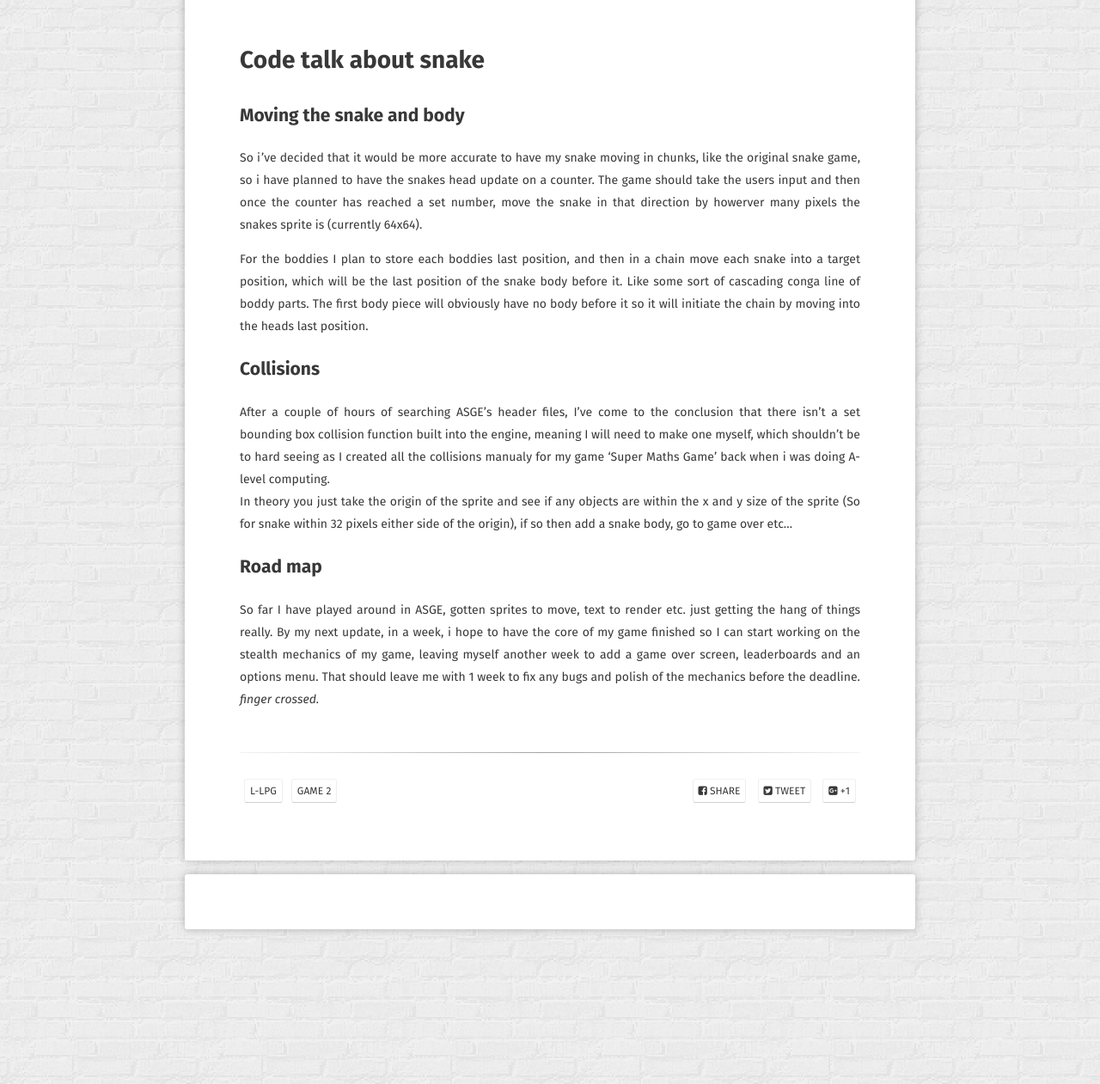
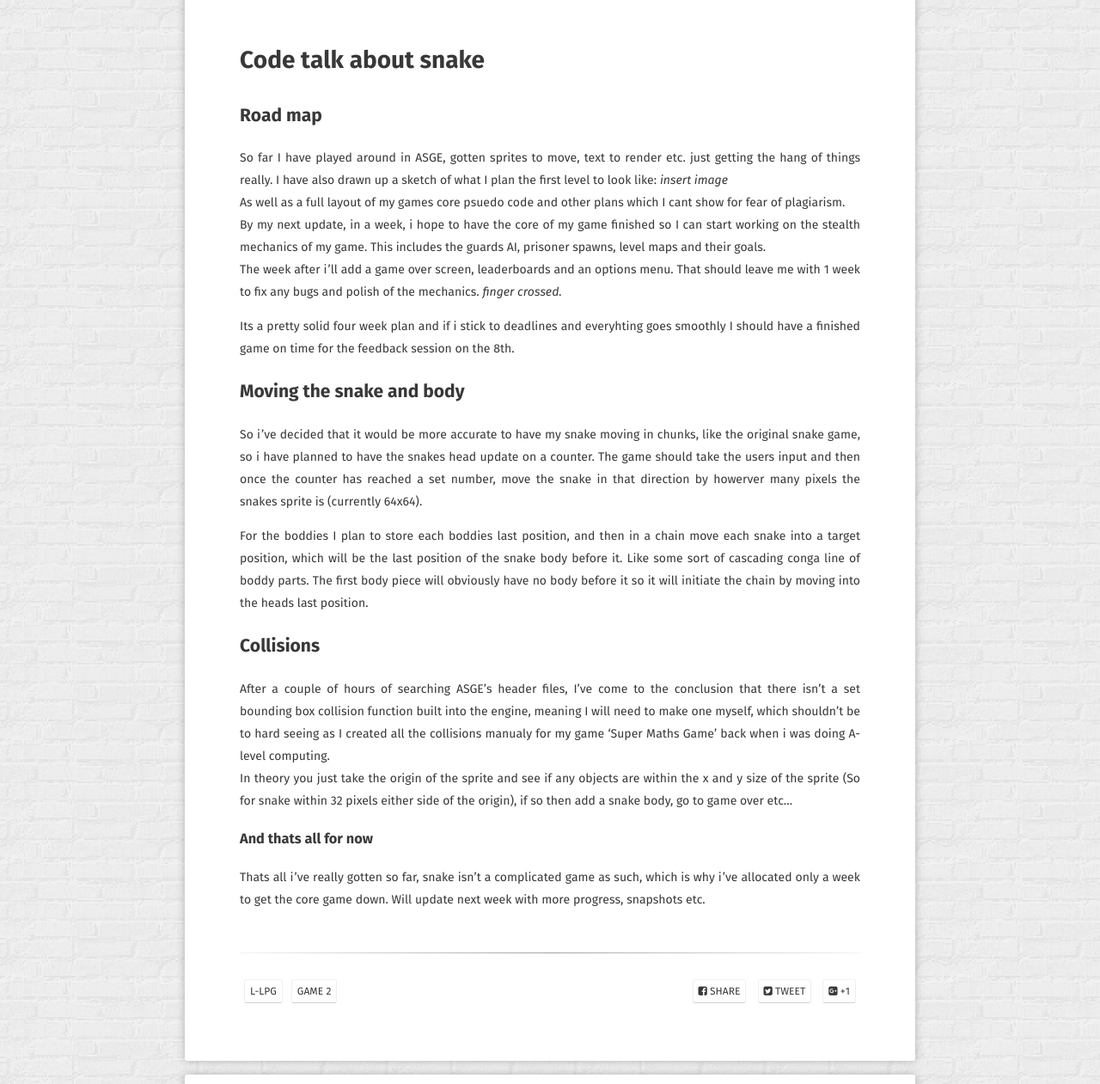
Before and after one commit to JohnnersUK/OLD.JohnnersUK.github.io, a Jekyll site: the page built from _posts/2017-10-13-Getting-things-moving.md, in a window 1280 px wide and 1400 px high, scrolled down 435 px, cut to the strip 139-1400 px from the top of the window. Shown: the whole strip at 86% size. Built offline with Jekyll 4.4.1, drawn with Linux system fonts in a browser that asks for light colours; some web fonts are replaced; comment, search, counter and statistics services are not loaded.

Commit message:
fixed post

```diff
--- a/_posts/2017-10-13-Getting-things-moving.md
+++ b/_posts/2017-10-13-Getting-things-moving.md
@@ -11,6 +11,14 @@ comments: true
 ---
 
 # Code talk about snake
+## Road map
+So far I have played around in ASGE, gotten sprites to move, text to render etc. just getting the hang of things really. I have also drawn up a sketch of what I plan the first level to look like:
+_insert image_ <br>
+As well as a full layout of my games core psuedo code and other plans which I cant show for fear of plagiarism. <br>
+By my next update, in a week, i hope to have the core of my game finished so I can start working on the stealth mechanics of my game. This includes the guards AI, prisoner spawns, level maps and their goals.
+<br>The week after i'll add a game over screen, leaderboards and an options menu. That should leave me with 1 week to fix any bugs and polish of the mechanics. _finger crossed._
+
+Its a pretty solid four week plan and if i stick to deadlines and everyhting goes smoothly I should have a finished game on time for the feedback session on the 8th.
 ## Moving the snake and body
 So i've decided that it would be more accurate to have my snake moving in chunks, like the original snake game, so i have planned to have the snakes head update on a counter. The game should take the users input and then once the counter has reached a set number, move the snake in that direction by howerver many pixels the snakes sprite is (currently 64x64).
 
@@ -20,5 +28,5 @@ For the boddies I plan to store each boddies last position, and then in a chain
 After a couple of hours of searching ASGE's header files, I've come to the conclusion that there isn't a set bounding box collision function built into the engine, meaning I will need to make one myself, which shouldn't be to hard seeing as I created all the collisions manualy for my game 'Super Maths Game' back when i was doing A-level computing. <br>
 In theory you just take the origin of the sprite and see if any objects are within the x and y size of the sprite (So for snake within 32 pixels either side of the origin), if so then add a snake body, go to game over etc...
 
-## Road map
-So far I have played around in ASGE, gotten sprites to move, text to render etc. just getting the hang of things really. By my next update, in a week, i hope to have the core of my game finished so I can start working on the stealth mechanics of my game, leaving myself another week to add a game over screen, leaderboards and an options menu. That should leave me with 1 week to fix any bugs and polish of the mechanics before the deadline. _finger crossed._
+### And thats all for now
+Thats all i've really gotten so far, snake isn't a complicated game as such, which is why i've allocated only a week to get the core game down. Will update next week with more progress, snapshots etc.
```
